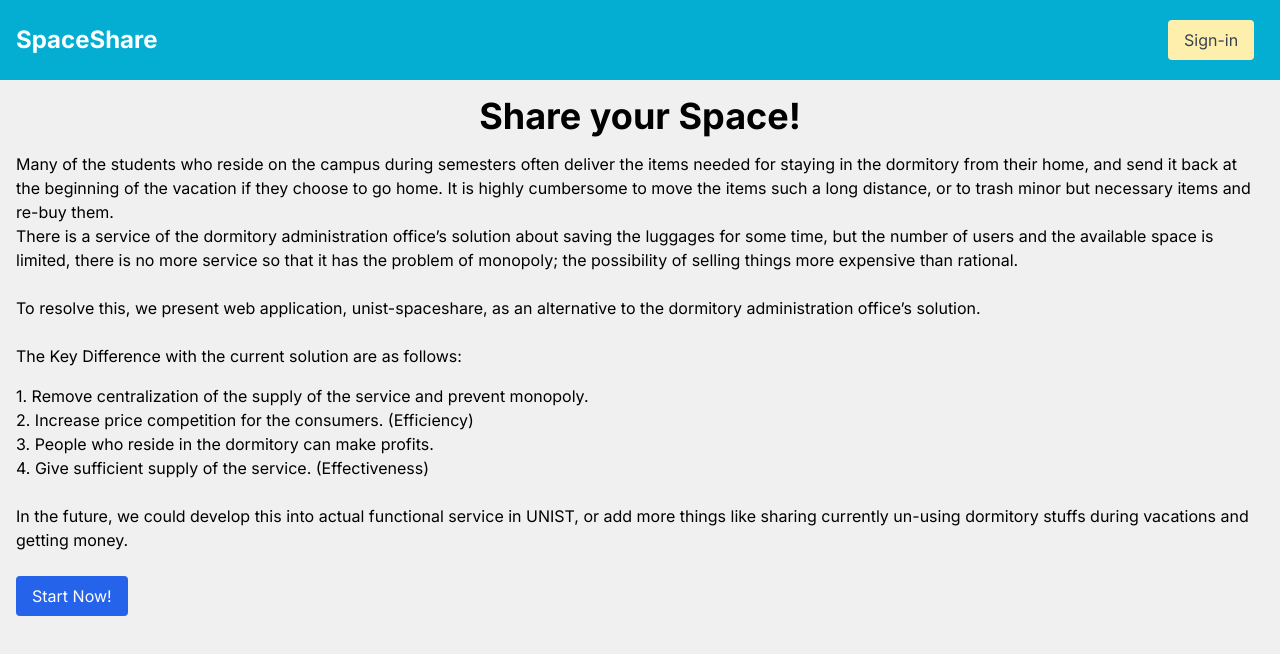
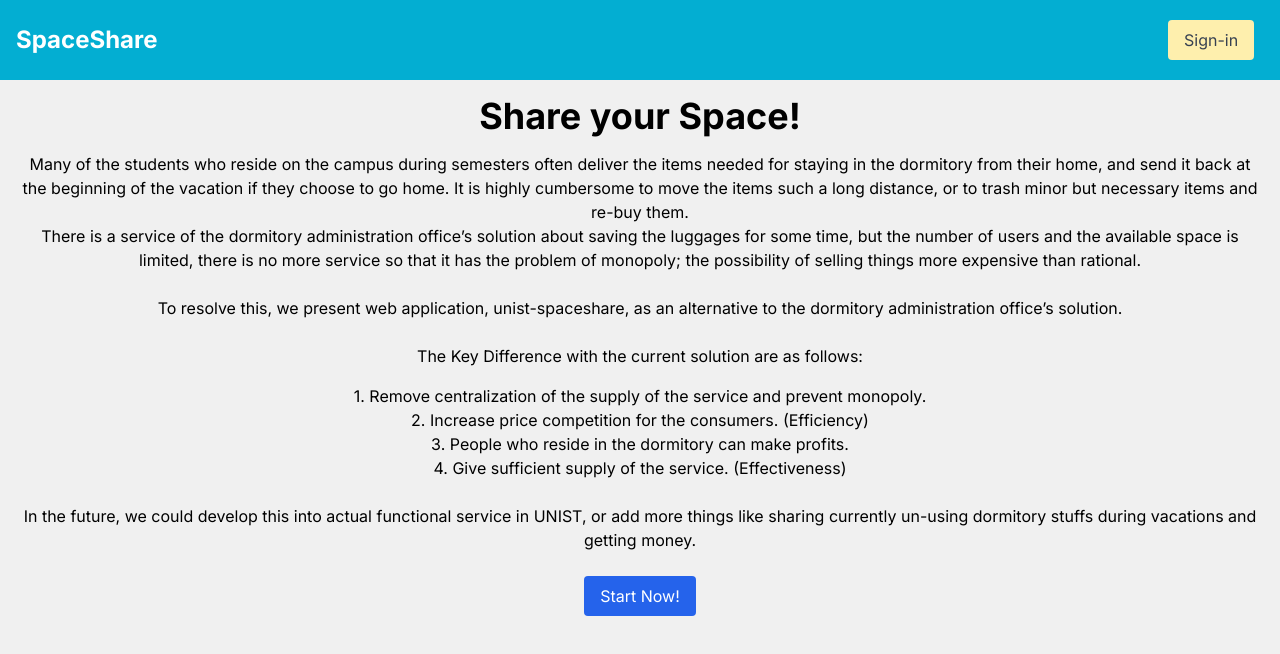
Before and after one commit to queso-gato1355/unist-spaceshare, a Next.js app: page / in a window 1280 px wide. Shown: the top 654 px of the page. Built offline with nearby package versions, Linux system fonts and the light colour scheme.

Commit message:
:ambulance: hotfix

```diff
--- a/src/app/page.js
+++ b/src/app/page.js
@@ -3,7 +3,7 @@ import ButtonLink from "@/components/buttons/ButtonLink";
 export default function Home() {
     return (
         <div className="container mx-auto p-4">
-            <div className="text-left items-center">
+            <div className="flex-col text-center items-center">
                 <h1 className="text-4xl font-bold mb-4 text-center">Share your Space!</h1>
                 <p className="mb-4">
                 Many of the students who reside on the campus during semesters often deliver the items needed for staying in the dormitory from their home, and send it back at the beginning of the vacation if they choose to go home. It is highly cumbersome to move the items such a long distance, or to trash minor but necessary items and re-buy them. <br/>
```
